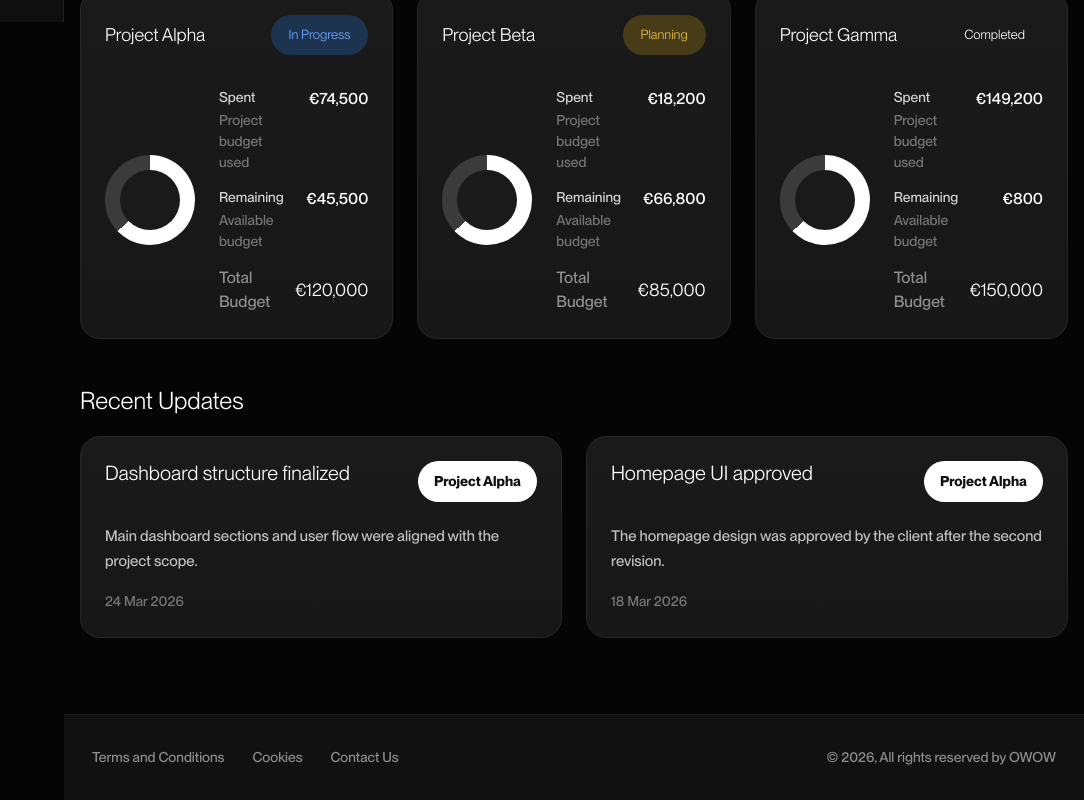
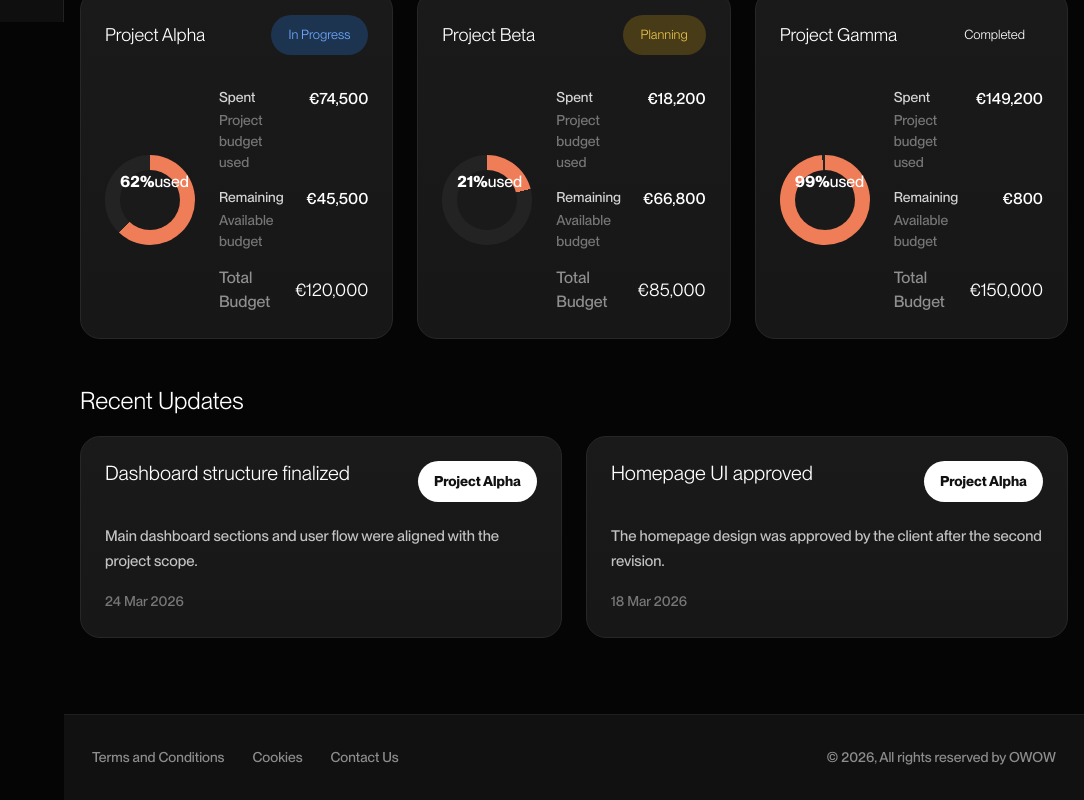
Before and after one commit to MaartjevD/Dashboard-Client-Portal-OWOW, a React (Vite) app: page /dashboard in a window 1280 px wide. Shown: the part 778-1578 px from the top of the page, without its empty margins (196-1280 px from the left). Built offline with nearby package versions, Linux system fonts and the light colour scheme.

Commit message:
Update BudgetList

```diff
--- a/src/client/components/sections/BudgetList.jsx
+++ b/src/client/components/sections/BudgetList.jsx
@@ -1,12 +1,22 @@
-import { formatCurrency, getStatusClass } from "../../utils/projectHelpers";
+import {
+  formatCurrency,
+  getBudgetUsagePercentage,
+  getStatusClass,
+} from "../../utils/projectHelpers";
 
-function BudgetList({ projects }) {
+function BudgetList({ projects = [] }) {
   return (
     <section className="mb-5">
       <h3 className="section-title">Budget Overview (Active Projects)</h3>
 
       <div className="row g-4">
-        {projects.map((project) => (
+        {projects.map((project) => {
+          const usagePercentage = getBudgetUsagePercentage(
+            project?.budget?.spent,
+            project?.budget?.total
+          );
+
+          return (
             <div className="col-12 col-lg-6 col-xl-4" key={project.id}>
               <div className="custom-card budget-card">
                 <div className="project-card-top">
@@ -17,8 +27,17 @@ function BudgetList({ projects }) {
                 </div>
 
                 <div className="budget-content">
-                <div className="budget-circle">
-                  <div className="budget-circle-inner"></div>
+                  <div
+                    className="budget-circle"
+                    aria-label={`Budget usage ${usagePercentage}%`}
+                    style={{
+                      background: `conic-gradient(#ef7d57 ${usagePercentage}%, #232323 ${usagePercentage}% 100%)`,
+                    }}
+                  >
+                    <div className="budget-circle-inner">
+                      <strong>{usagePercentage}%</strong>
+                      <span>used</span>
+                    </div>
                   </div>
 
                   <div className="budget-info">
@@ -27,7 +46,7 @@ function BudgetList({ projects }) {
                         <p className="budget-label">Spent</p>
                         <small>Project budget used</small>
                       </div>
-                    <span>{formatCurrency(project.budget.spent)}</span>
+                      <span>{formatCurrency(project?.budget?.spent)}</span>
                     </div>
 
                     <div className="budget-row">
@@ -35,18 +54,19 @@ function BudgetList({ projects }) {
                         <p className="budget-label">Remaining</p>
                         <small>Available budget</small>
                       </div>
-                    <span>{formatCurrency(project.budget.remaining)}</span>
+                      <span>{formatCurrency(project?.budget?.remaining)}</span>
                     </div>
 
                     <div className="budget-total">
                       <span>Total Budget</span>
-                    <strong>{formatCurrency(project.budget.total)}</strong>
+                      <strong>{formatCurrency(project?.budget?.total)}</strong>
                     </div>
                   </div>
                 </div>
               </div>
             </div>
-        ))}
+          );
+        })}
       </div>
     </section>
   );
```
Lines whose indentation alone changed are shown as unchanged.
